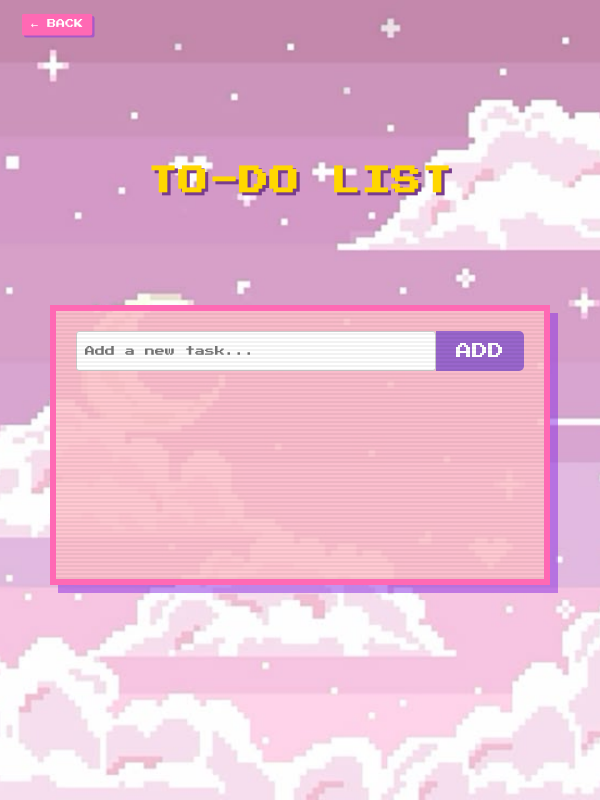
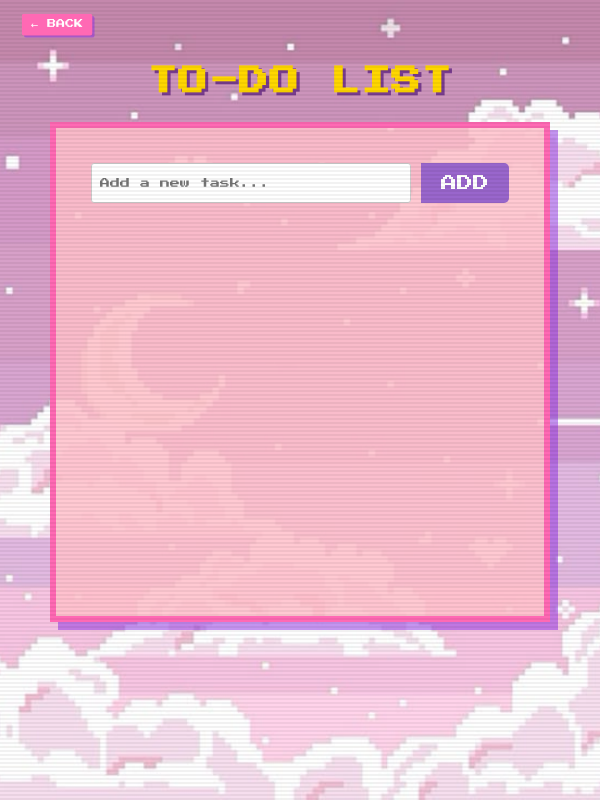
Before and after one commit to aawil712/nagareminder, an Electron app: page views/todo.html in a window 600 px wide. Drawn offline with Linux system fonts and the light colour scheme; no server answers.

Commit message:
to do changes

```diff
--- a/css/todo.css
+++ b/css/todo.css
@@ -2,42 +2,59 @@
   background-image: url('../assets/todolist.jpg');
   background-size: cover;
   background-position: center;
-      height: 600px;
+  min-height: 100vh;
   width: 600px;
-      margin: 0;
+  margin: 0 auto;
   padding: 0;
-      overflow: hidden;
+  display: flex;
+  flex-direction: column;
 }
 
 .container {
-      padding: 60px 20px 20px 20px;
-      height: 600px;
+  flex: 1;
+  display: flex;
+  flex-direction: column;
+  padding: 20px;
+  position: relative;
+  width: 100%;
+  max-width: 600px;
+  margin: 0 auto;
+}
+
+.back-btn {
+  position: absolute;
+  top: 20px;
+  left: 20px;
+  z-index: 10;
 }
 
 h1 {
   font-size: 28px;
-      margin-bottom: 30px;
+  margin: 20px 0;
+  text-align: center;
+  padding-top: 20px;
 }
 
 .todo-container {
-      position: absolute;
+  flex: 1;
   background-color: rgba(255, 192, 203, 0.85);
   border: 6px solid #ff69b4;
   border-radius: 0;
   box-shadow: 8px 8px 0 rgba(138, 43, 226, 0.5);
-      width: 500px;
-      height: 400px;
+  width: 90%;
+  max-width: 500px;
+  margin: 0 auto;
+  display: flex;
+  flex-direction: column;
+  min-height: 300px;
+  max-height: 500px;
   image-rendering: pixelated;
-      top: 55%;
-      left: 50%;
-      transform: translate(-50%, -50%);
-      padding: 20px;
-      overflow-y: auto;
 }
 
 .todo-form {
   display: flex;
-      margin-bottom: 20px;
+  padding: 20px;
+  gap: 10px;
 }
 
 .todo-input {
@@ -60,11 +77,11 @@
 }
 
 .todo-list {
+  flex: 1;
   list-style-type: none;
-      padding: 0;
+  padding: 0 20px 20px 20px;
   margin: 0;
-      max-height: 350px;
-      overflow-y: auto;
+  overflow-y: visible;
 }
 
 .todo-item {
```
Also changed, not shown: assets/600x600bf-60.jpg (added), assets/artworks-uVM689Khaata-0-t500x500.jpg (added), 3 other files. Lines whose indentation alone changed are shown as unchanged.
